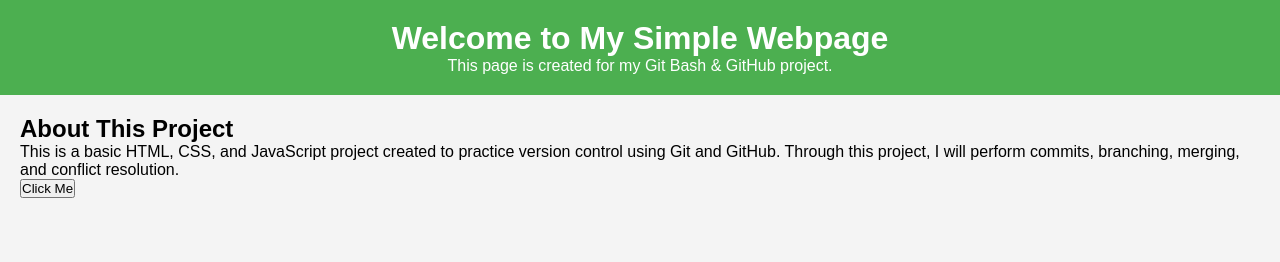
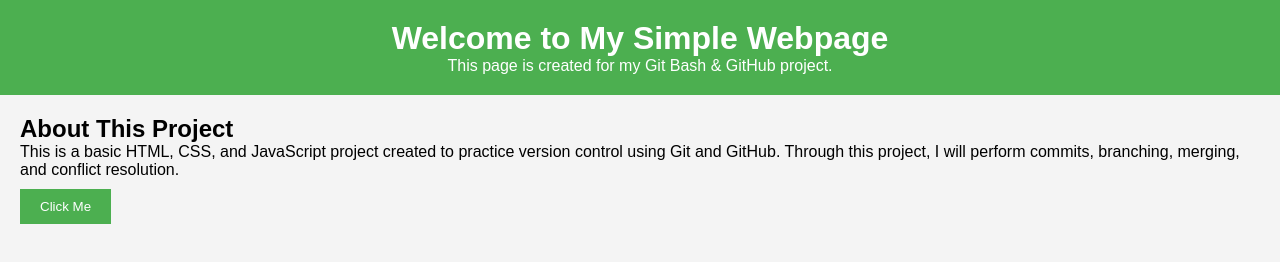
Before and after one commit to Shrikantkumar975/Pomodoro-Timer, a plain HTML site: page index.html in a window 1280 px wide. Drawn offline with Linux system fonts and the light colour scheme.

Commit message:
Add style to the button

```diff
--- a/style.css
+++ b/style.css
@@ -21,3 +21,12 @@ header {
 .content {
     padding: 20px;
 }
+
+button {
+    padding: 10px 20px;
+    background: #4CAF50;
+    color: white;
+    border: none;
+    cursor: pointer;
+    margin-top: 10px;
+}
```
